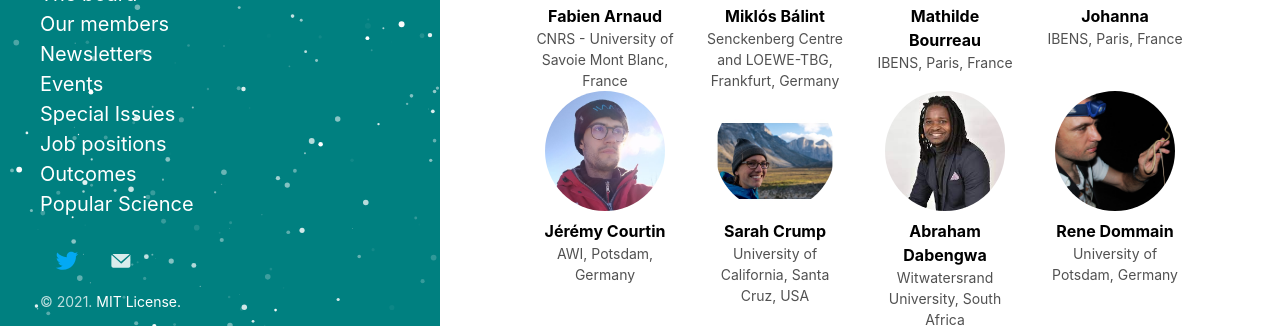
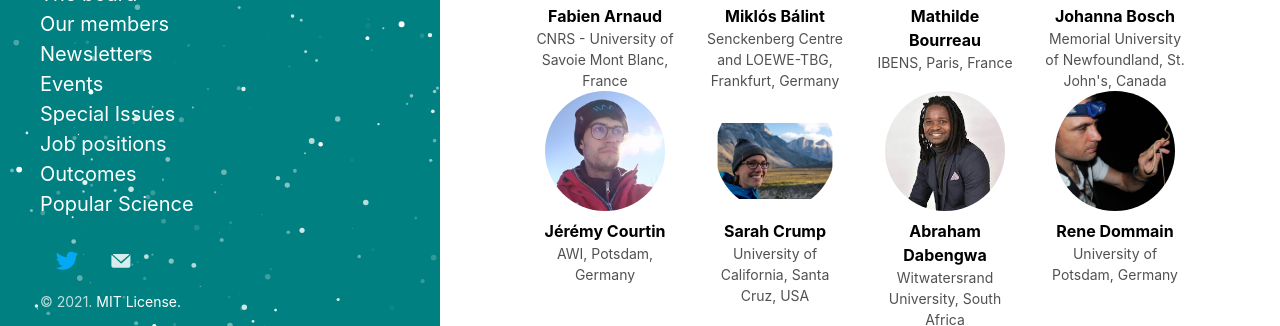
Before and after one commit to sedadna/sedadna.github.io, a Jekyll site: the page built from category/members.md, in a window 1280 px wide and 900 px high, cut to the strip 548-874 px from the top of the window. Built offline with Jekyll 4.4.1, drawn with Linux system fonts in a browser that asks for light colours.

Commit message:
Update members.md

```diff
--- a/category/members.md
+++ b/category/members.md
@@ -32,8 +32,8 @@ title: Members
 
 <div class ="member">
 <div class="square"><a href="https://www.ibens.ens.fr/spip.php?rubrique36&lang=fr" target="_blank"><img src="{{ "/category/members/Johanna_Bosch.png" | relative_url }}" alt="Avatar" /></a></div>
-<p>Johanna</p>
-<p>IBENS, Paris, France</p>
+<p>Johanna Bosch</p>
+<p>Memorial University of Newfoundland, St. John's, Canada</p>
 </div>
 
 <div class ="member">
```
